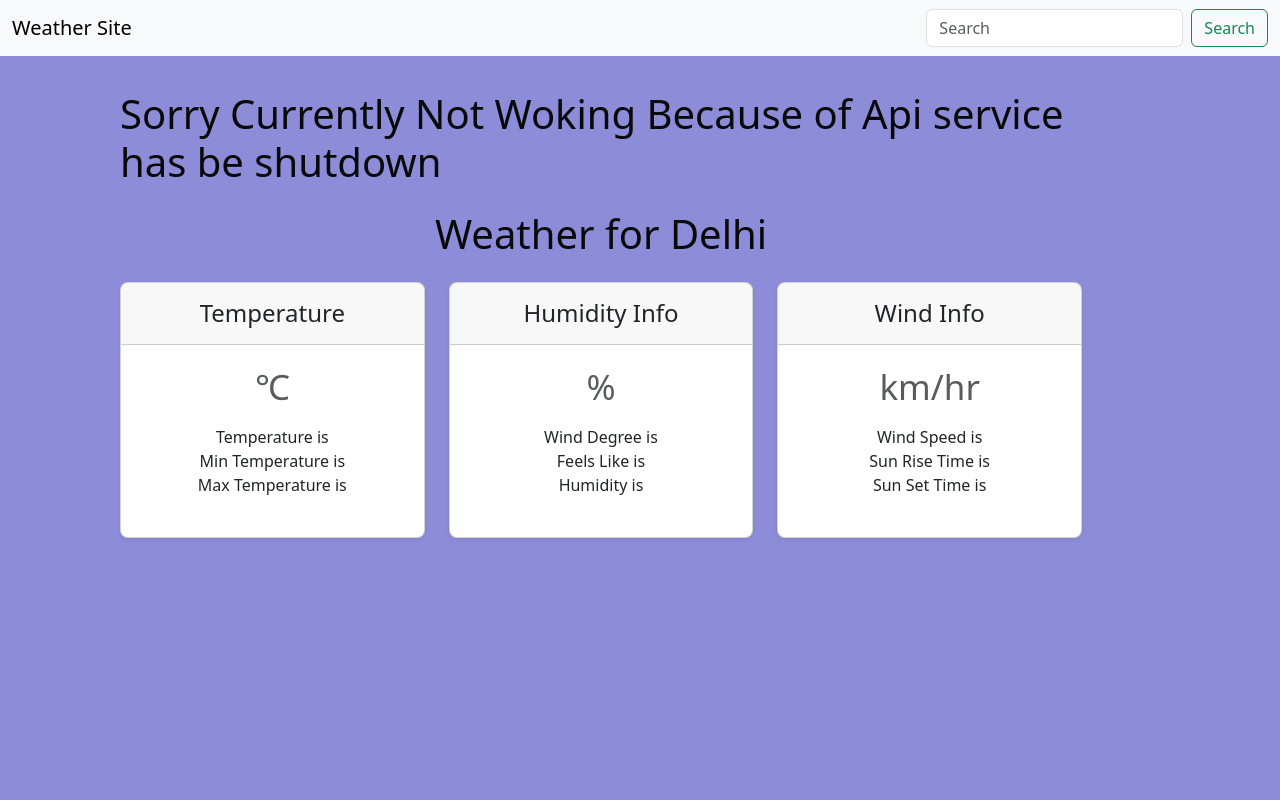
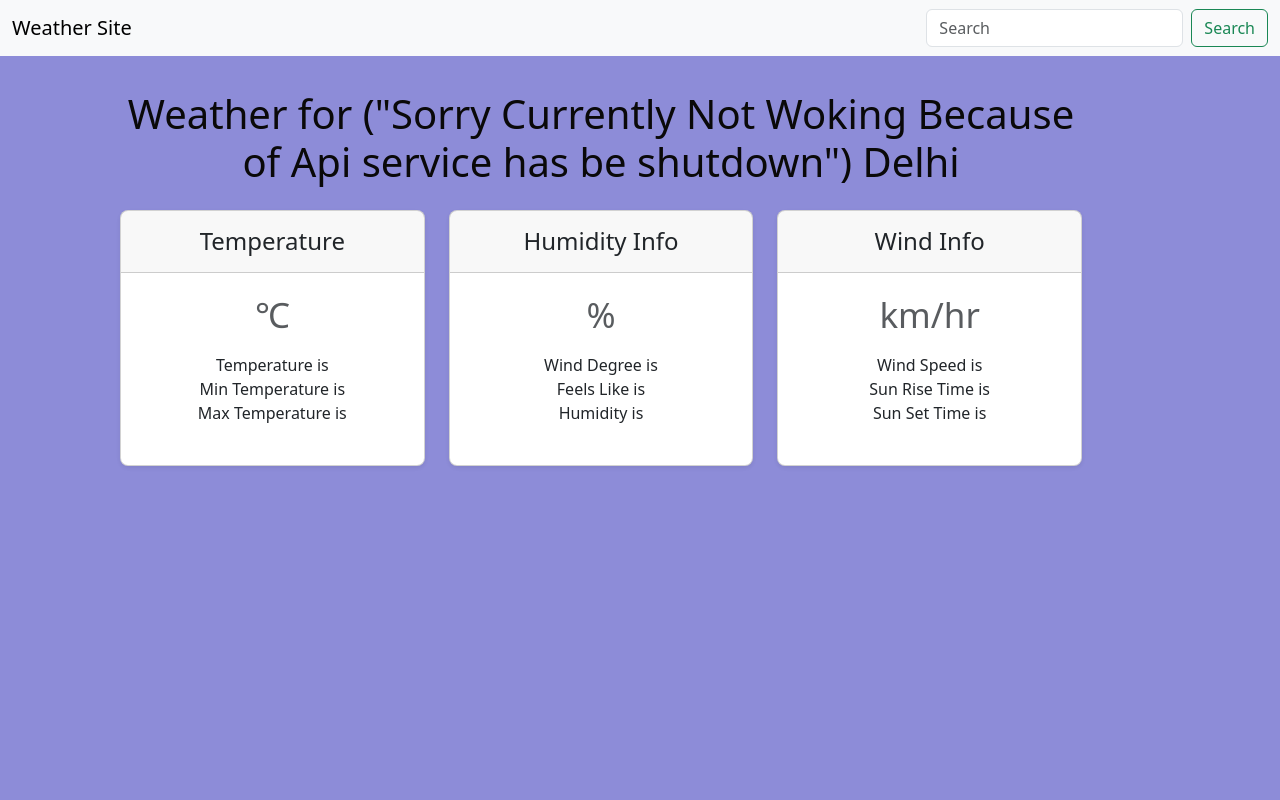
Before and after one commit to kumarabhinav9955/Weather_update, a plain HTML site: page index.html in a window 1280 px wide. Shown: the top 800 px of the page. Drawn offline with nearby package versions, Linux system fonts and the light colour scheme; no server answers.

Commit message:
Update index.html

```diff
--- a/index.html
+++ b/index.html
@@ -38,8 +38,8 @@
 
 
       <div class="container">
-        <h1 class="my-4 text-centre">Sorry Currently Not Woking Because of Api service has be shutdown </h1>
-        <h1 class="my-4 text-center" >Weather for <span id="cityName"></span> </h1>
+
+        <h1 class="my-4 text-center" >Weather for ("Sorry Currently Not Woking Because of Api service has be shutdown") <span id="cityName"></span> </h1>
 
 
         <main>
```
